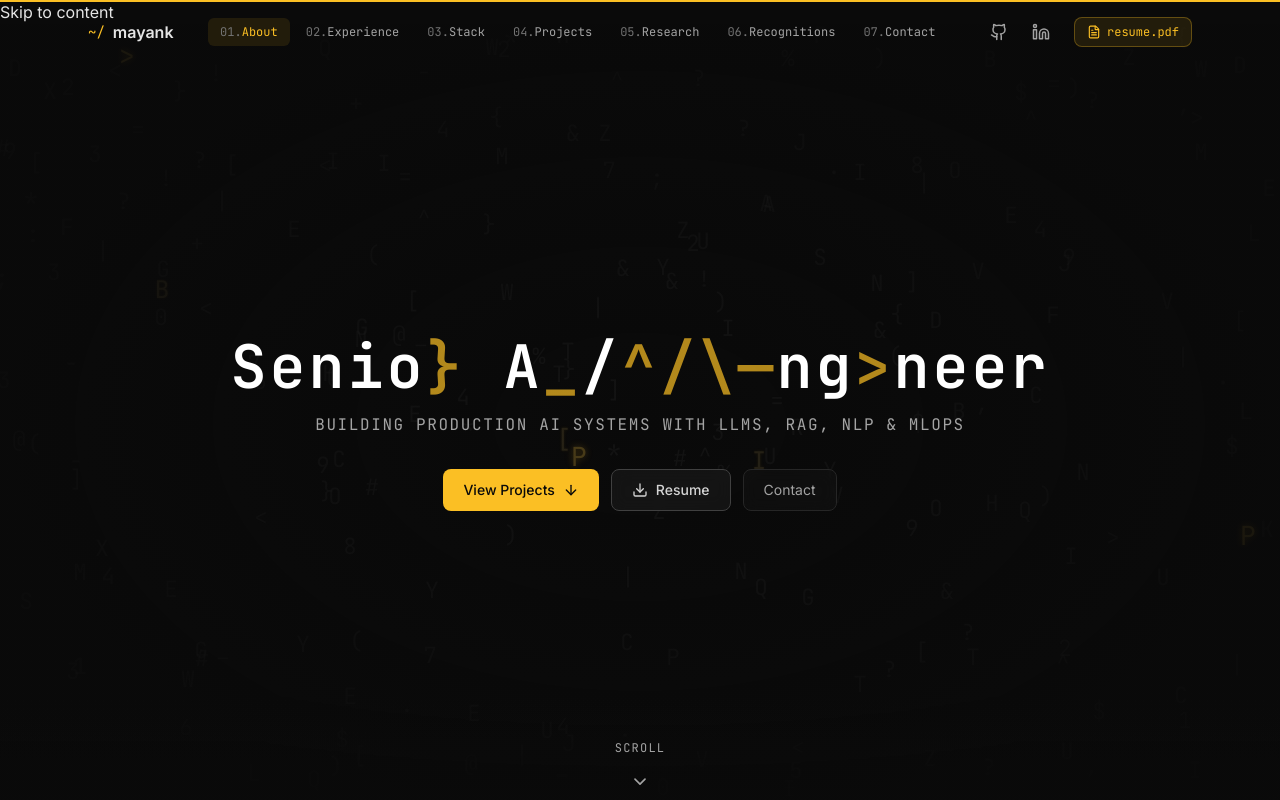
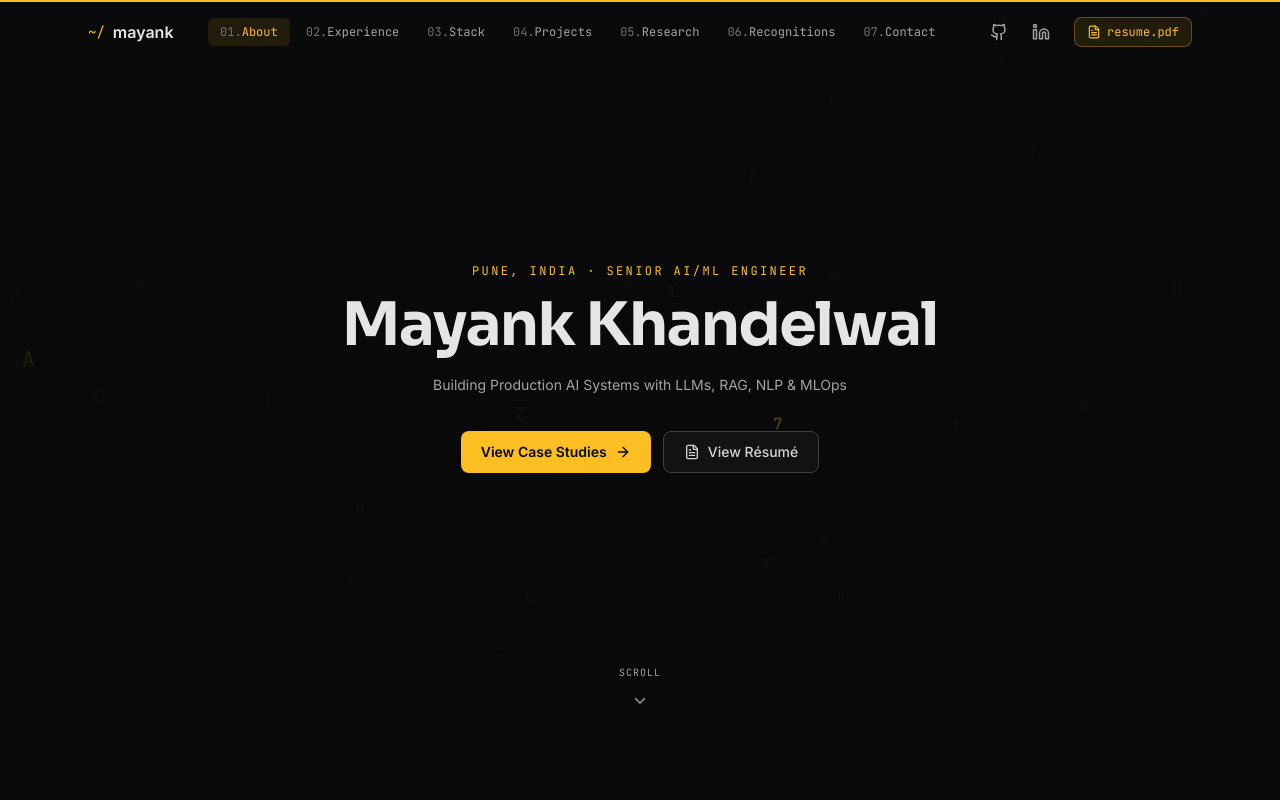
Before and after one commit to Mayank187/mayank187.github.io, a React (Vite) app: page / in a window 1280 px wide. Shown: the top 800 px of the page. Built offline with nearby package versions, Linux system fonts and the light colour scheme; a web font is replaced by a local one.

Commit message:
feat(hero): stable heading with one-time matrix-decode reveal

```diff
--- a/src/components/ui/modern-animated-hero-section.tsx
+++ b/src/components/ui/modern-animated-hero-section.tsx
@@ -1,321 +1,186 @@
-import type React from "react"
-import { useState, useEffect, useCallback, useRef } from "react"
-import { motion } from "framer-motion"
-import { ChevronDown, ArrowDown, Download } from "lucide-react"
+import { useEffect, useRef } from 'react';
+import { motion, useReducedMotion } from 'framer-motion';
+import { ArrowRight, FileText, ChevronDown } from 'lucide-react';
+import { profile } from '../../data/profile';
 
-interface Character {
-  char: string
-  x: number
-  y: number
-  speed: number
+const GLYPHS = 'ABCDEFGHIJKLMNOPQRSTUVWXYZ0123456789<>/{}[]=+*';
+const SCRAMBLE = '01<>-_/\\[]{}=+*^?#$%&';
+
+/**
+ * One-time "matrix decode" reveal for the hero name. The real name is rendered
+ * as the H1 text (with an aria-label) so it is stable for screen readers, SEO,
+ * no-JS, and reduced-motion; the per-letter spans are aria-hidden and, when
+ * motion is allowed, scramble through glyphs and settle to the final letters
+ * left-to-right. Runs once, then stops ,  no continuous scrambling. DOM is
+ * updated directly via refs, so there is no per-frame React re-render.
+ */
+function MatrixName({ text, className }: { text: string; className?: string }) {
+  const reduceMotion = useReducedMotion();
+  const ref = useRef<HTMLHeadingElement>(null);
+
+  useEffect(() => {
+    if (reduceMotion || !ref.current) return;
+    const spans = Array.from(ref.current.querySelectorAll<HTMLSpanElement>('[data-final]'));
+    const perChar = 55; // stagger between characters
+    const settle = 420; // scramble time per character
+    const start = performance.now();
+    let raf = 0;
+
+    const tick = (now: number) => {
+      const t = now - start;
+      let done = true;
+      for (let i = 0; i < spans.length; i++) {
+        const s = spans[i];
+        const final = s.dataset.final ?? '';
+        if (final === ' ') { s.textContent = ' '; continue; }
+        const begin = i * perChar;
+        if (t >= begin + settle) {
+          if (s.dataset.locked !== '1') { s.textContent = final; s.dataset.locked = '1'; s.classList.remove('matrix-ch--on'); }
+        } else {
+          done = false;
+          s.textContent = SCRAMBLE[Math.floor(Math.random() * SCRAMBLE.length)];
+          s.classList.add('matrix-ch--on');
+        }
+      }
+      if (!done) raf = requestAnimationFrame(tick);
+    };
+    raf = requestAnimationFrame(tick);
+    return () => cancelAnimationFrame(raf);
+  }, [reduceMotion, text]);
+
+  return (
+    <h1 ref={ref} aria-label={text} className={className}>
+      {text.split('').map((c, i) => (
+        <span key={i} data-final={c} aria-hidden="true" className="matrix-ch">
+          {c === ' ' ? ' ' : c}
+        </span>
+      ))}
+    </h1>
+  );
 }
 
-class TextScramble {
-  el: HTMLElement
-  chars: string
-  queue: Array<{
-    from: string
-    to: string
-    start: number
-    end: number
-    char?: string
-  }>
-  frame: number
-  frameRequest: number
-  resolve: (value: void | PromiseLike<void>) => void
-
-  constructor(el: HTMLElement) {
-    this.el = el
-    this.chars = '!<>-_\\/[]{}—=+*^?#'
-    this.queue = []
-    this.frame = 0
-    this.frameRequest = 0
-    this.resolve = () => {}
-    this.update = this.update.bind(this)
-  }
-
-  setText(newText: string) {
-    const oldText = this.el.innerText
-    const length = Math.max(oldText.length, newText.length)
-    const promise = new Promise<void>((resolve) => this.resolve = resolve)
-    this.queue = []
-
-    for (let i = 0; i < length; i++) {
-      const from = oldText[i] || ''
-      const to = newText[i] || ''
-      const start = Math.floor(Math.random() * 40)
-      const end = start + Math.floor(Math.random() * 40)
-      this.queue.push({ from, to, start, end })
-    }
-
-    cancelAnimationFrame(this.frameRequest)
-    this.frame = 0
-    this.update()
-    return promise
-  }
-
-  update() {
-    let output = ''
-    let complete = 0
-
-    for (let i = 0, n = this.queue.length; i < n; i++) {
-      const { from, to, start, end } = this.queue[i]
-      let { char } = this.queue[i]
-      if (this.frame >= end) {
-        complete++
-        output += to
-      } else if (this.frame >= start) {
-        if (!char || Math.random() < 0.28) {
-          char = this.chars[Math.floor(Math.random() * this.chars.length)]
-          this.queue[i].char = char
-        }
-        output += `<span class="dud">${char}</span>`
-      } else {
-        output += from
-      }
-    }
-
-    this.el.innerHTML = output
-    if (complete === this.queue.length) {
-      this.resolve()
-    } else {
-      this.frameRequest = requestAnimationFrame(this.update)
-      this.frame++
-    }
-  }
+interface RainChar {
+  char: string;
+  left: number;
+  duration: number;
+  delay: number;
+  size: number;
+  highlight: boolean;
 }
 
-const ScrambledTitle: React.FC = () => {
-  const elementRef = useRef<HTMLHeadingElement>(null)
-  const scramblerRef = useRef<TextScramble | null>(null)
-  const [mounted, setMounted] = useState(false)
+/**
+ * Ambient falling glyphs ,  decorative only. The pool is generated ONCE at
+ * module load (not during render, so it is stable and lint-clean). Animation
+ * is pure CSS (see `.hero-rain-char` in index.css): no per-frame React state,
+ * no rAF, no setInterval. The layer is aria-hidden and is not rendered at all
+ * when the visitor prefers reduced motion.
+ */
+const RAIN_POOL: RainChar[] = Array.from({ length: 40 }, () => ({
+  char: GLYPHS[Math.floor(Math.random() * GLYPHS.length)],
+  left: Math.random() * 100,
+  duration: 8 + Math.random() * 9,
+  delay: -Math.random() * 17,
+  size: 0.85 + Math.random() * 0.5,
+  highlight: Math.random() < 0.16,
+}));
 
-  useEffect(() => {
-    if (elementRef.current && !scramblerRef.current) {
-      scramblerRef.current = new TextScramble(elementRef.current)
-      setMounted(true)
-    }
-  }, [])
+export default function Hero() {
+  const reduceMotion = useReducedMotion();
+  // Lighter on small screens; nothing at all for reduced-motion users.
+  const isMobile = typeof window !== 'undefined' && window.matchMedia('(max-width: 640px)').matches;
+  const chars = reduceMotion ? [] : RAIN_POOL.slice(0, isMobile ? 14 : 40);
 
-  useEffect(() => {
-    if (mounted && scramblerRef.current) {
-      const phrases = [
-        'Mayank Khandelwal',
-        'Senior AI/ML Engineer',
-        'Building with LLMs',
-        'RAG & Retrieval',
-        'Production AI Systems',
-        'Full-Stack AI',
-      ]
-
-      let counter = 0
-      const next = () => {
-        if (scramblerRef.current) {
-          scramblerRef.current.setText(phrases[counter]).then(() => {
-            setTimeout(next, 2000)
-          })
-          counter = (counter + 1) % phrases.length
-        }
-      }
-
-      next()
-    }
-  }, [mounted])
+  const fade = (delay: number) =>
+    reduceMotion
+      ? { initial: false as const, animate: { opacity: 1, y: 0 } }
+      : { initial: { opacity: 0, y: 14 }, animate: { opacity: 1, y: 0 }, transition: { delay, duration: 0.5 } };
 
   return (
-    <h1
-      ref={elementRef}
-      className="text-white text-3xl font-bold tracking-wider md:text-5xl lg:text-6xl"
-      style={{ fontFamily: 'var(--font-mono, monospace)' }}
+    <section
+      className="relative flex min-h-[92vh] items-center justify-center overflow-hidden px-4"
+      style={{ background: 'var(--color-surface-950)' }}
     >
-      Mayank Khandelwal
-    </h1>
-  )
-}
+      {/* Ambient falling glyphs ,  decorative */}
+      <div aria-hidden="true" className="hero-rain pointer-events-none absolute inset-0 overflow-hidden">
+        {chars.map((c, i) => (
+          <span
+            key={i}
+            className={`hero-rain-char${c.highlight ? ' is-highlight' : ''}`}
+            style={{
+              left: `${c.left}%`,
+              fontSize: `${c.size}rem`,
+              animationDuration: `${c.duration}s`,
+              animationDelay: `${c.delay}s`,
+            }}
+          >
+            {c.char}
+          </span>
+        ))}
+      </div>
 
-const RainingLetters: React.FC = () => {
-  const [characters, setCharacters] = useState<Character[]>([])
-  const [activeIndices, setActiveIndices] = useState<Set<number>>(new Set())
-  const containerRef = useRef<HTMLDivElement>(null)
-  const animatingRef = useRef(true)
+      {/* Vignette keeps text readable over the ambient layer */}
+      <div
+        aria-hidden="true"
+        className="pointer-events-none absolute inset-0"
+        style={{ background: 'radial-gradient(ellipse at center, rgba(10,10,10,0.35) 0%, rgba(10,10,10,0.9) 72%)' }}
+      />
+      {/* Bottom fade blends into the next section */}
+      <div
+        aria-hidden="true"
+        className="pointer-events-none absolute inset-x-0 bottom-0 h-28"
+        style={{ background: 'linear-gradient(to top, var(--color-surface-950) 0%, transparent 100%)' }}
+      />
 
-  const createCharacters = useCallback(() => {
-    const allChars = "ABCDEFGHIJKLMNOPQRSTUVWXYZ0123456789!@#$%^&*()_+-=[]{}|;:,.<>?"
-    const charCount = 250
-    const newCharacters: Character[] = []
-
-    for (let i = 0; i < charCount; i++) {
-      newCharacters.push({
-        char: allChars[Math.floor(Math.random() * allChars.length)],
-        x: Math.random() * 100,
-        y: Math.random() * 100,
-        speed: 0.08 + Math.random() * 0.2,
-      })
-    }
-
-    return newCharacters
-  }, [])
-
-  useEffect(() => {
-    setCharacters(createCharacters())
-  }, [createCharacters])
-
-  // Pause animation when off-screen
-  useEffect(() => {
-    if (!containerRef.current) return
-    const observer = new IntersectionObserver(
-      ([entry]) => { animatingRef.current = entry.isIntersecting },
-      { threshold: 0.1 }
-    )
-    observer.observe(containerRef.current)
-    return () => observer.disconnect()
-  }, [])
-
-  useEffect(() => {
-    const updateActiveIndices = () => {
-      const newActiveIndices = new Set<number>()
-      const numActive = Math.floor(Math.random() * 3) + 3
-      for (let i = 0; i < numActive; i++) {
-        newActiveIndices.add(Math.floor(Math.random() * characters.length))
-      }
-      setActiveIndices(newActiveIndices)
-    }
-
-    const flickerInterval = setInterval(updateActiveIndices, 80)
-    return () => clearInterval(flickerInterval)
-  }, [characters.length])
-
-  useEffect(() => {
-    let animationFrameId: number
-    const allChars = "ABCDEFGHIJKLMNOPQRSTUVWXYZ0123456789!@#$%^&*()_+-=[]{}|;:,.<>?"
-
-    const updatePositions = () => {
-      if (animatingRef.current) {
-        setCharacters(prevChars =>
-          prevChars.map(char => ({
-            ...char,
-            y: char.y + char.speed,
-            ...(char.y >= 100 && {
-              y: -5,
-              x: Math.random() * 100,
-              char: allChars[Math.floor(Math.random() * allChars.length)],
-            }),
-          }))
-        )
-      }
-      animationFrameId = requestAnimationFrame(updatePositions)
-    }
-
-    animationFrameId = requestAnimationFrame(updatePositions)
-    return () => cancelAnimationFrame(animationFrameId)
-  }, [])
-
-  return (
-    <section data-no-snap ref={containerRef} className="relative w-full h-screen overflow-hidden" style={{ background: 'var(--color-surface-950)' }}>
-      {/* Center content */}
-      <div className="absolute inset-0 z-20 flex flex-col items-center justify-center px-4">
-        {/* Scrambled name */}
-        <ScrambledTitle />
-
-        {/* Tagline */}
-        <motion.p
-          initial={{ opacity: 0 }}
-          animate={{ opacity: 1 }}
-          transition={{ delay: 1.5, duration: 1 }}
-          className="mt-4 text-center text-sm tracking-widest uppercase text-slate-500 md:text-base"
-          style={{ fontFamily: 'var(--font-mono, monospace)' }}
-        >
-          Building Production AI Systems with LLMs, RAG, NLP & MLOps
+      {/* Content */}
+      <div className="relative z-10 mx-auto max-w-3xl text-center">
+        <motion.p {...fade(0)} className="mb-4 font-mono text-xs uppercase tracking-[0.2em] text-brand-400">
+          {profile.location} · {profile.title}
         </motion.p>
 
-        {/* CTAs */}
-        <motion.div
-          initial={{ opacity: 0, y: 16 }}
-          animate={{ opacity: 1, y: 0 }}
-          transition={{ delay: 2, duration: 0.8 }}
-          className="mt-8 flex flex-wrap justify-center gap-3"
+        <MatrixName
+          text={profile.name}
+          className="font-display text-4xl font-bold tracking-tight text-slate-50 sm:text-5xl md:text-6xl"
+        />
+
+        <motion.p
+          {...fade(0.12)}
+          className="mx-auto mt-5 max-w-2xl text-base leading-relaxed text-slate-300 md:text-lg"
         >
+          {profile.positioning}
+        </motion.p>
+
+        <motion.p {...fade(0.18)} className="mx-auto mt-3 max-w-xl text-sm text-slate-500">
+          {profile.tagline}
+        </motion.p>
+
+        <motion.div {...fade(0.26)} className="mt-9 flex flex-wrap justify-center gap-3">
           <a
             href="#projects"
-            className="inline-flex items-center gap-2 rounded-lg bg-brand-400 px-5 py-2.5 text-sm font-medium text-slate-950 transition-colors hover:bg-brand-300"
+            className="inline-flex items-center gap-2 rounded-lg bg-brand-400 px-5 py-2.5 text-sm font-semibold text-slate-950 transition-colors hover:bg-brand-300"
           >
-            View Projects <ArrowDown size={16} />
+            View Case Studies <ArrowRight aria-hidden="true" size={16} />
           </a>
           <a
-            href="/resume.pdf"
+            href={profile.resumePath}
             target="_blank"
             rel="noopener noreferrer"
-            className="inline-flex items-center gap-2 rounded-lg border border-slate-700 bg-slate-900/80 px-5 py-2.5 text-sm font-medium text-slate-300 backdrop-blur-sm transition-colors hover:border-slate-600 hover:bg-slate-800"
+            className="inline-flex items-center gap-2 rounded-lg border border-slate-700 bg-slate-900/70 px-5 py-2.5 text-sm font-medium text-slate-200 backdrop-blur-sm transition-colors hover:border-slate-600 hover:bg-slate-800"
           >
-            <Download size={16} /> Resume
-          </a>
-          <a
-            href="#contact"
-            className="inline-flex items-center gap-2 rounded-lg border border-slate-800 bg-slate-900/40 px-5 py-2.5 text-sm text-slate-400 backdrop-blur-sm transition-colors hover:border-slate-700 hover:text-slate-300"
-          >
-            Contact
+            <FileText aria-hidden="true" size={16} /> View Résumé
           </a>
         </motion.div>
-
-        {/* Scroll indicator */}
-        <motion.a
-          href="#about"
-          initial={{ opacity: 0 }}
-          animate={{ opacity: 1 }}
-          transition={{ delay: 3, duration: 1 }}
-          className="absolute bottom-10 flex flex-col items-center gap-2 text-slate-500 hover:text-brand-400 transition-colors"
-        >
-          <span className="text-xs tracking-widest uppercase" style={{ fontFamily: 'var(--font-mono, monospace)' }}>
-            Scroll
-          </span>
-          <motion.div
-            animate={{ y: [0, 8, 0] }}
-            transition={{ repeat: Infinity, duration: 1.8, ease: 'easeInOut' }}
-          >
-            <ChevronDown size={20} />
-          </motion.div>
-        </motion.a>
       </div>
 
-      {/* Dark vignette overlay for readability */}
-      <div className="absolute inset-0 z-10 pointer-events-none"
-        style={{
-          background: 'radial-gradient(ellipse at center, rgba(10,10,10,0.4) 0%, rgba(10,10,10,0.85) 70%)',
-        }}
-      />
-
-      {/* Bottom fade to blend into next section */}
-      <div className="absolute bottom-0 left-0 right-0 z-10 h-32 pointer-events-none"
-        style={{
-          background: 'linear-gradient(to top, var(--color-surface-950) 0%, transparent 100%)',
-        }}
-      />
-
-      {/* Raining Characters */}
-      {characters.map((char, index) => (
-        <span
-          key={index}
-          className="absolute font-light"
-          style={{
-            left: `${char.x}%`,
-            top: `${char.y}%`,
-            transform: `translate(-50%, -50%) ${activeIndices.has(index) ? 'scale(1.3)' : 'scale(1)'}`,
-            color: activeIndices.has(index) ? 'var(--color-brand-400)' : 'var(--color-surface-700)',
-            textShadow: activeIndices.has(index)
-              ? '0 0 10px var(--color-brand-400), 0 0 20px rgba(245,158,11,0.3)'
-              : 'none',
-            opacity: activeIndices.has(index) ? 1 : 0.3,
-            transition: 'color 0.15s, transform 0.15s, text-shadow 0.15s, opacity 0.15s',
-            willChange: 'transform, top',
-            fontSize: '1.4rem',
-            fontFamily: 'var(--font-mono, monospace)',
-          }}
-        >
-          {char.char}
-        </span>
-      ))}
+      {/* Scroll cue */}
+      <motion.a
+        href="#about"
+        aria-label="Scroll to About section"
+        {...fade(0.5)}
+        className="absolute bottom-8 left-1/2 flex -translate-x-1/2 flex-col items-center gap-1.5 text-slate-500 transition-colors hover:text-brand-400"
+      >
+        <span className="font-mono text-[10px] uppercase tracking-widest">Scroll</span>
+        <ChevronDown aria-hidden="true" size={18} className={reduceMotion ? undefined : 'hero-bounce'} />
+      </motion.a>
     </section>
-  )
+  );
 }
-
-export default RainingLetters
--- a/src/index.css
+++ b/src/index.css
@@ -64,17 +64,70 @@ body {
   box-shadow: 0 0 20px var(--glow-color, rgba(245, 158, 11, 0.15)), 0 0 60px var(--glow-color, rgba(245, 158, 11, 0.05));
 }
 
-/* Hide default cursor on non-touch devices (custom cursor replaces it) */
-@media (pointer: fine) {
-  *, *::before, *::after {
-    cursor: none !important;
-  }
+/* Accessible focus styling — visible keyboard focus everywhere */
+:focus-visible {
+  outline: 2px solid var(--color-brand-400);
+  outline-offset: 2px;
+  border-radius: 2px;
 }
 
-/* Text scramble effect */
-.dud {
+/* Skip-to-content link — visually hidden until focused */
+.skip-link {
+  position: fixed;
+  top: 0.5rem;
+  left: 0.5rem;
+  z-index: 100;
+  transform: translateY(-150%);
+  transition: transform 0.2s ease;
+  background: var(--color-brand-400);
+  color: #0a0a0a;
+  font-weight: 600;
+  padding: 0.5rem 0.9rem;
+  border-radius: 0.5rem;
+}
+.skip-link:focus {
+  transform: translateY(0);
+}
+
+/* ── Hero ambient falling glyphs (decorative, CSS-only) ──────────────── */
+@keyframes hero-fall {
+  from { transform: translateY(-12vh); }
+  to   { transform: translateY(104vh); }
+}
+.hero-rain-char {
+  position: absolute;
+  top: 0;
+  color: var(--color-surface-700);
+  opacity: 0.35;
+  font-family: var(--font-mono);
+  line-height: 1;
+  will-change: transform;
+  animation-name: hero-fall;
+  animation-timing-function: linear;
+  animation-iteration-count: infinite;
+}
+.hero-rain-char.is-highlight {
   color: var(--color-brand-400);
   opacity: 0.7;
+  text-shadow: 0 0 10px rgba(245, 158, 11, 0.35);
+}
+
+@keyframes hero-bounce {
+  0%, 100% { transform: translateY(0); }
+  50% { transform: translateY(6px); }
+}
+.hero-bounce {
+  animation: hero-bounce 1.8s ease-in-out infinite;
+}
+
+/* ── Hero name "matrix decode" reveal (one-time, settles to real name) ── */
+.matrix-ch {
+  display: inline-block;
+  min-width: 0.18em; /* keeps spacing steady while glyphs cycle */
+}
+.matrix-ch--on {
+  color: var(--color-brand-400);
+  text-shadow: 0 0 12px rgba(245, 158, 11, 0.5);
 }
 
 /* Holographic card */
@@ -116,3 +169,21 @@ body {
 .holo-card:hover .holo-glow {
   opacity: 1;
 }
+
+/* ── Respect reduced-motion globally ─────────────────────────────────── */
+@media (prefers-reduced-motion: reduce) {
+  html {
+    scroll-behavior: auto;
+  }
+  *,
+  *::before,
+  *::after {
+    animation-duration: 0.001ms !important;
+    animation-iteration-count: 1 !important;
+    transition-duration: 0.001ms !important;
+    scroll-behavior: auto !important;
+  }
+  .hero-rain {
+    display: none;
+  }
+}
```
